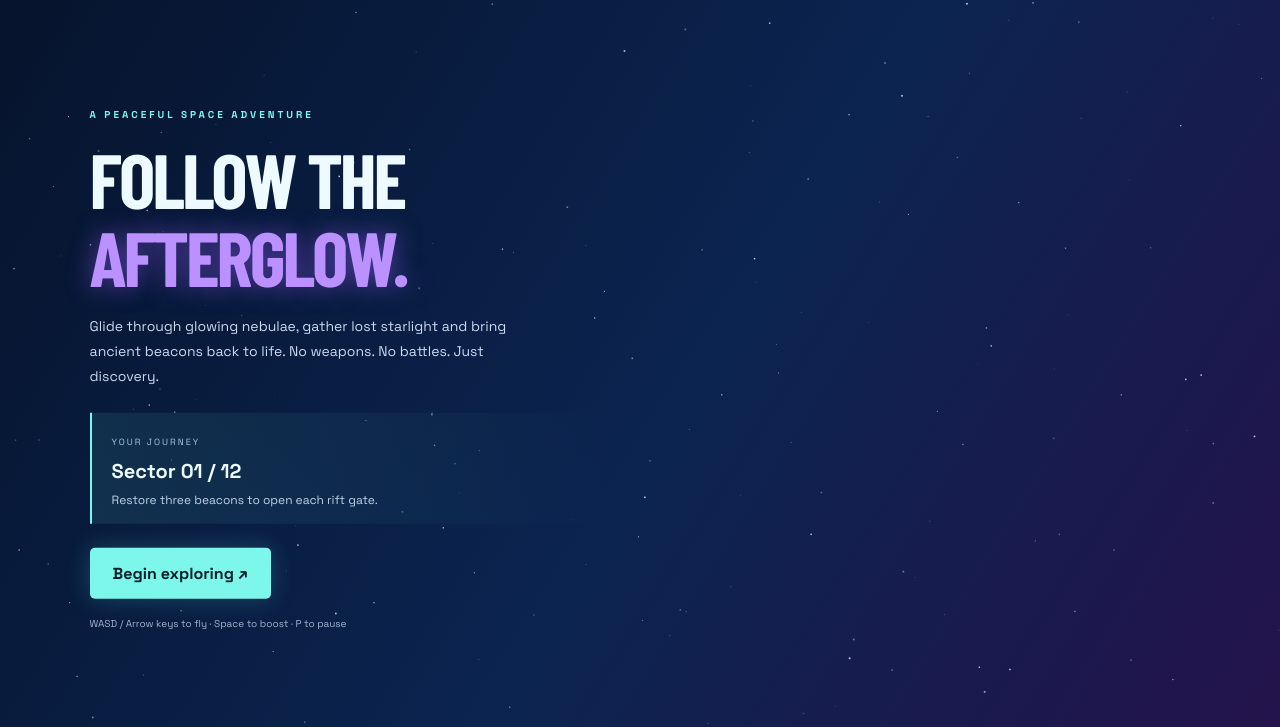
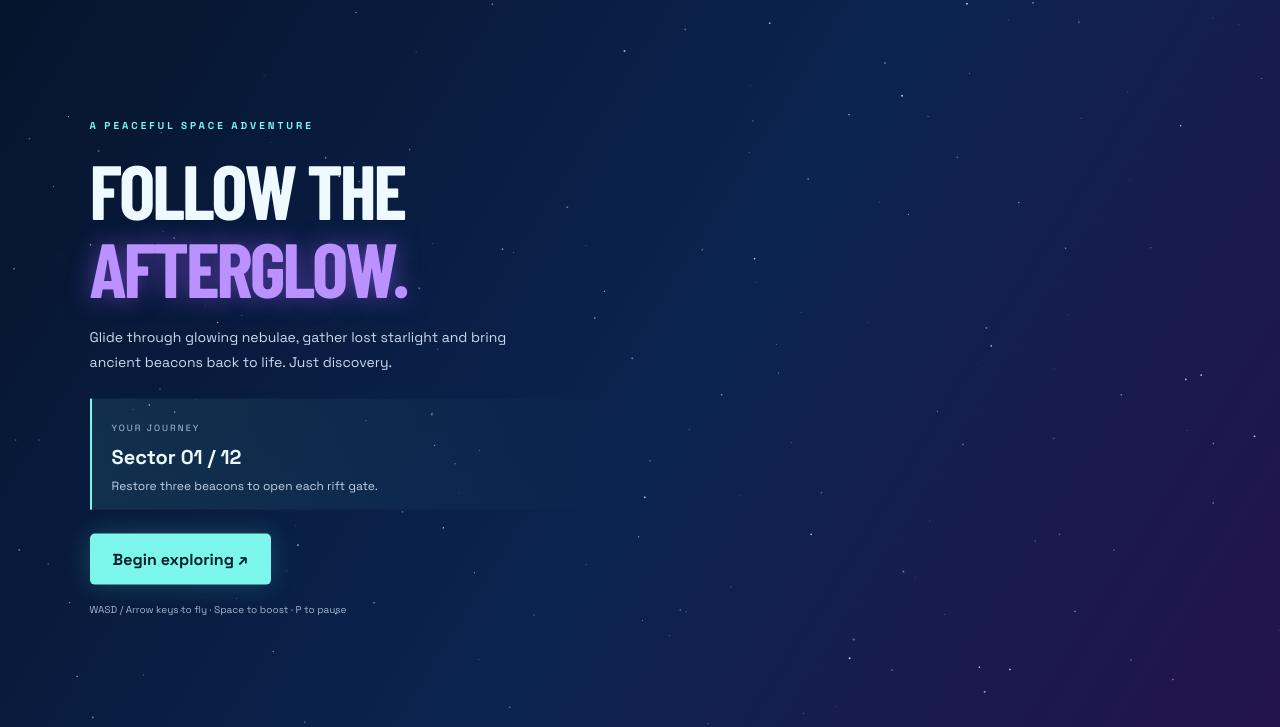
Before and after one commit to yunusorluwenzeck-debug/Neon-Rift, a plain HTML site: page nonviolent/index.html in a window 1280 px wide. Shown: the part 73-800 px from the top of the page. Drawn offline with Linux system fonts and the light colour scheme; files whose address does not match are found by name.

Commit message:
Refine peaceful adventure description

```diff
--- a/nonviolent/index.html
+++ b/nonviolent/index.html
@@ -10,7 +10,7 @@
 <header><div class="brand"><span class="brand-mark">✦</span><div>NEON RIFT <small>STARLIGHT RESCUE</small></div></div><div class="top-actions"><button id="pause" hidden>Pause</button></div></header>
 <main id="menu" class="panel">
 <p class="eyebrow">A PEACEFUL SPACE ADVENTURE</p><h1>FOLLOW THE<br><span>AFTERGLOW.</span></h1>
-<p class="intro">Glide through glowing nebulae, gather lost starlight and bring ancient beacons back to life. No weapons. No battles. Just discovery.</p>
+<p class="intro">Glide through glowing nebulae, gather lost starlight and bring ancient beacons back to life. Just discovery.</p>
 <div class="mission"><span>YOUR JOURNEY</span><strong id="progress">Sector 01 / 12</strong><p>Restore three beacons to open each rift gate.</p></div>
 <button class="primary" id="start">Begin exploring ↗</button>
 <p class="controls-copy">WASD / Arrow keys to fly · Space to boost · P to pause</p>
```
